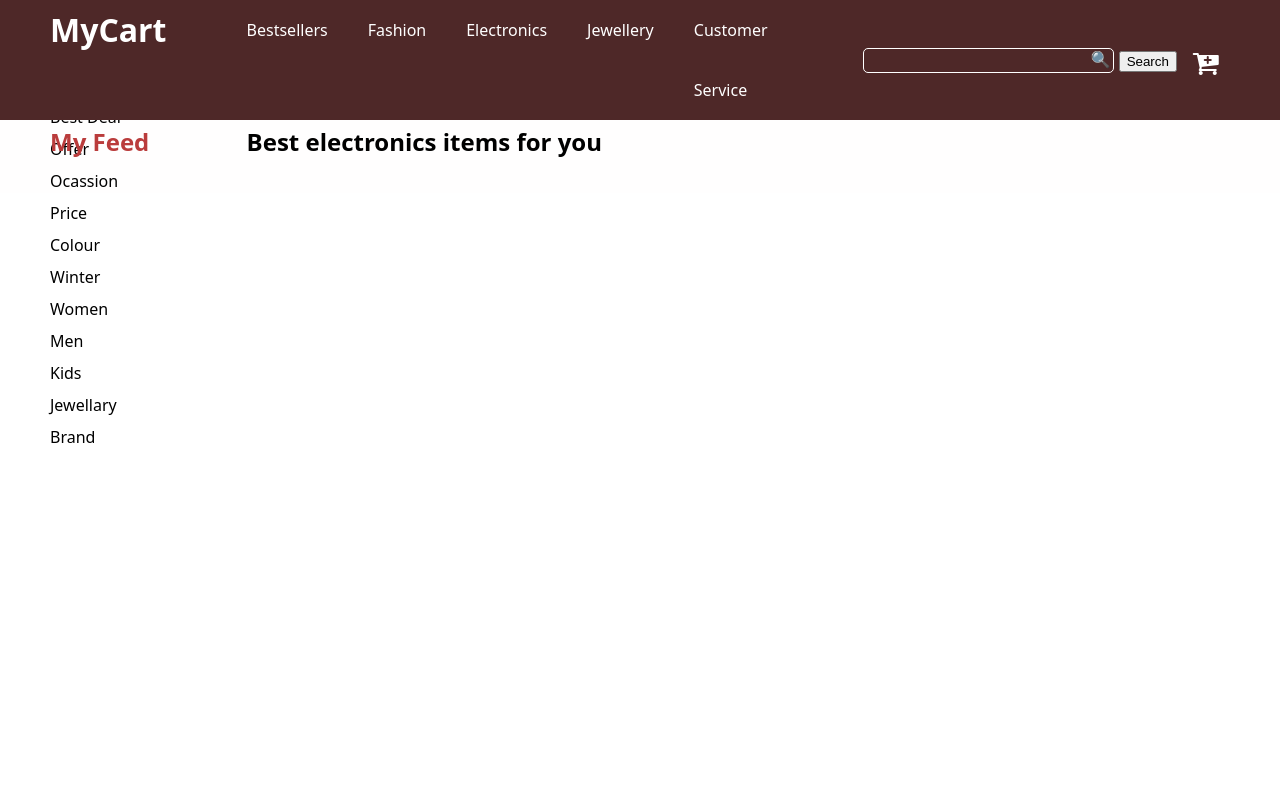
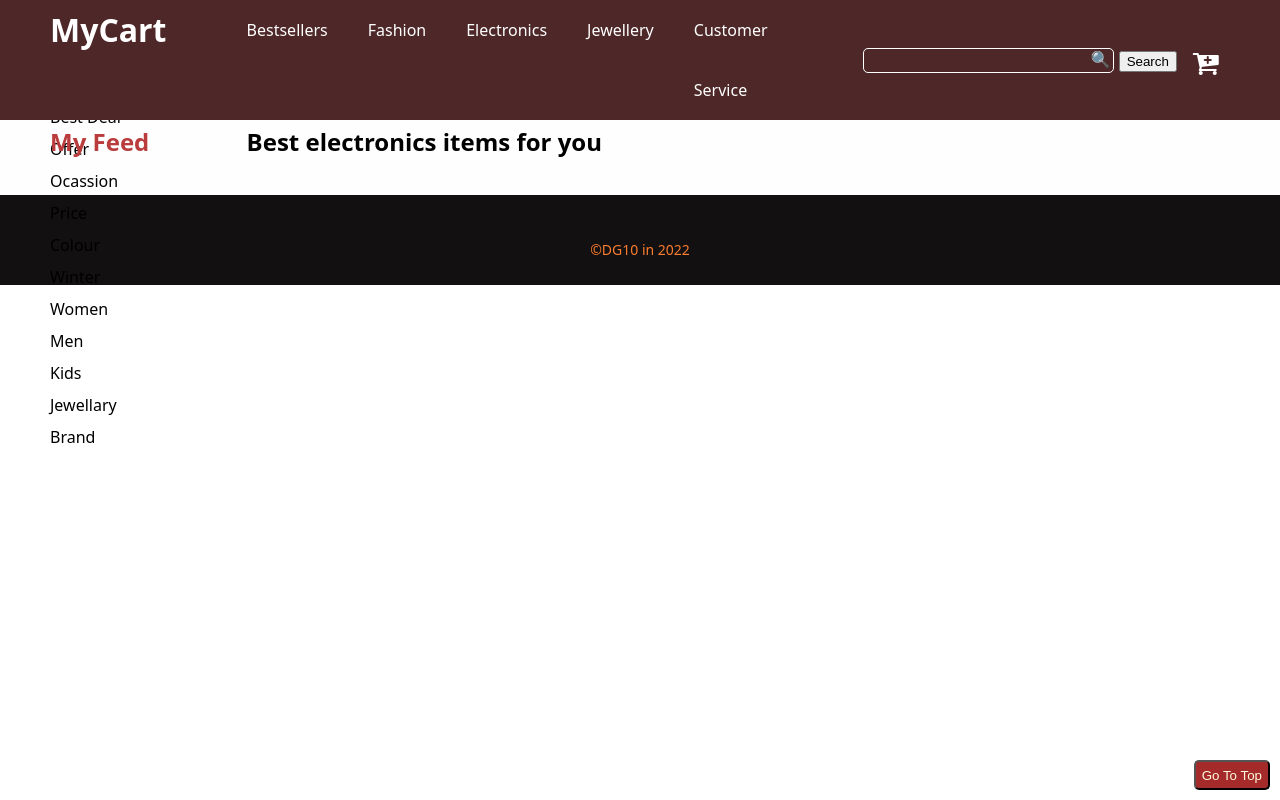
Before and after one commit to DheerajGuptaa1/DG10_e-Comm, a plain HTML site: page JsonElectronics.html in a window 1280 px wide. Drawn offline with nearby package versions, Linux system fonts and the light colour scheme; no server answers.

Commit message:
Update JsonElectronics.html

```diff
--- a/JsonElectronics.html
+++ b/JsonElectronics.html
@@ -71,6 +71,13 @@
                 <div class="data"></div>
         </div>
     </section>
+
+    <div class="wrap-3">
+        <footer>
+            <p>&copy;DG10 in 2022</p>
+            <button class="btn top">Go To Top</button>
+        </footer>
+    </div>
 
     <script>
         "use strict;"
```
